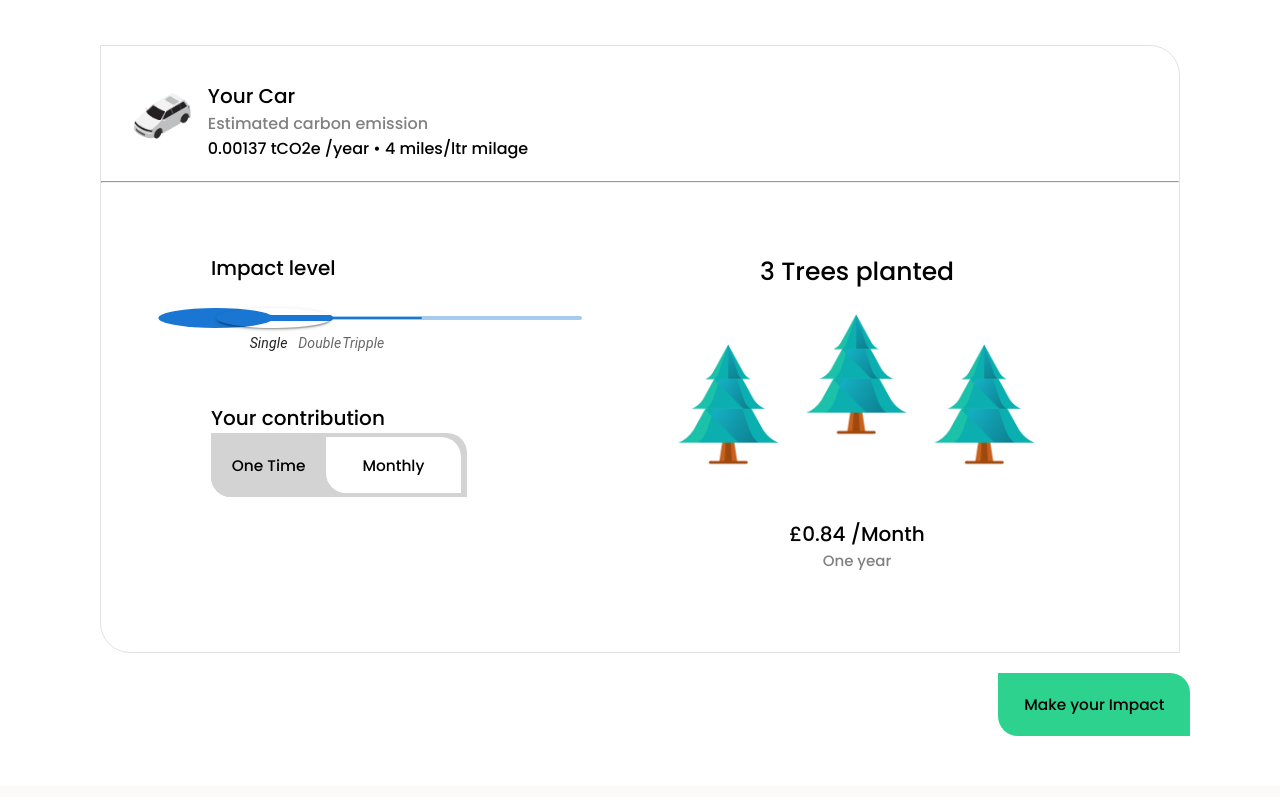
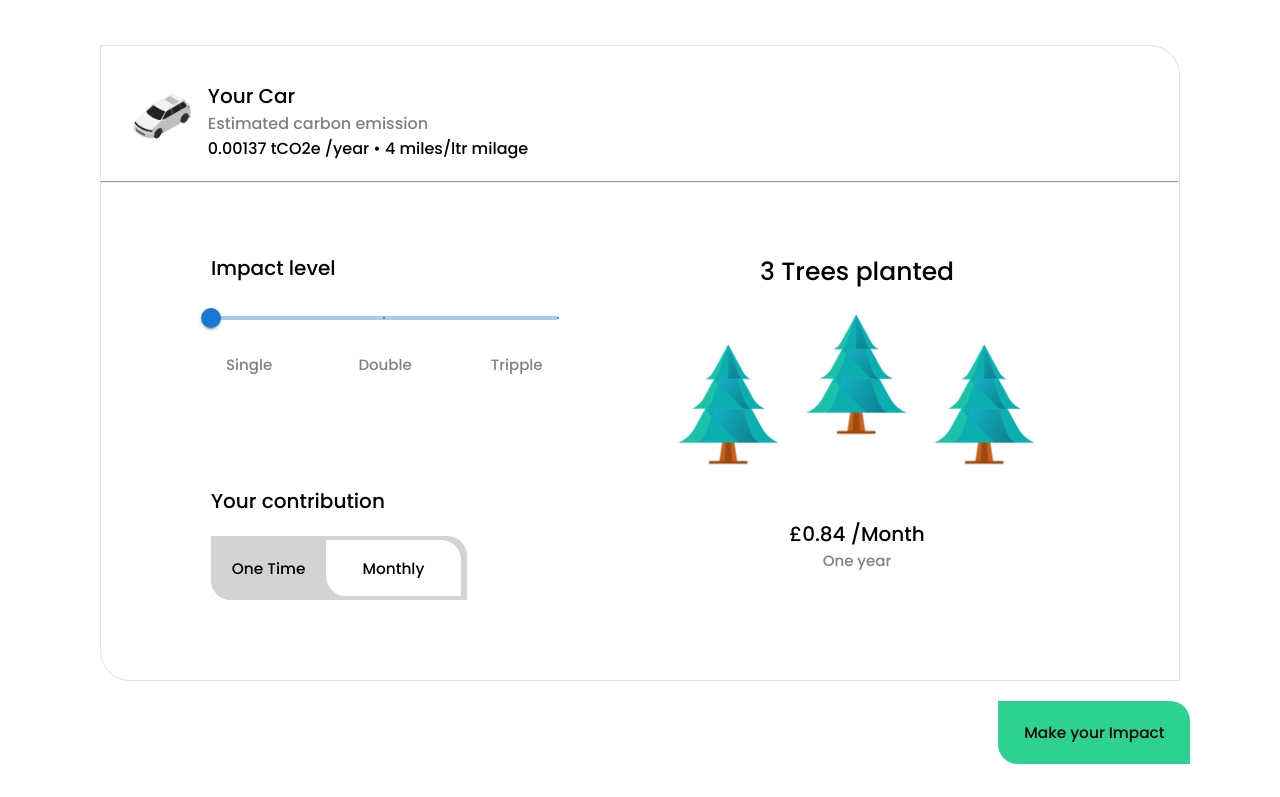
Before and after one commit to Aayshaparveen/neutrelle-demo, a React (Vite) app: page / in a window 1280 px wide. Shown: the part 1926-2723 px from the top of the page. Built offline with nearby package versions, Linux system fonts and the light colour scheme.

Commit message:
Add styling

```diff
--- a/src/Blog/style.css
+++ b/src/Blog/style.css
@@ -11,6 +11,7 @@
 }
 .blog-container1 {
   display: flex;
+  justify-content: space-between;
 }
 .Blog1 {
   display: flex;
@@ -135,6 +136,7 @@
 }
 .blog-container2 {
   display: flex;
+  justify-content: space-between;
   padding-top: 20px;
 }
 .Blog4 {
--- a/src/ContactUs/style.css
+++ b/src/ContactUs/style.css
@@ -90,7 +90,7 @@ form {
   font-style: normal;
 }
 form .css-1u3bzj6-MuiFormControl-root-MuiTextField-root {
-  width: 42vw;
+  width: 39vw;
 }
 .error-text{
   color: red;
--- a/src/Home/index.jsx
+++ b/src/Home/index.jsx
@@ -1,25 +1,7 @@
-import React from "react";
+import React, {useState} from "react";
 import "./style.css";
 import Slider from "@mui/material/Slider";
 const Home = () => {
-  const marks = [
-    {
-      value: 0,
-      label: "Single",
-    },
-    {
-      value: 20,
-      label: "Double",
-    },
-    {
-      value: 37,
-      label: "Tripple",
-    },
-  ];
-
-  function valuetext(value) {
-    return `${value}°C`;
-  }
 
   return (
     <>
@@ -41,7 +23,7 @@ const Home = () => {
             <img src="./image/illustration-car.png" />
           </div>
           <div className="side-img">
-            <img src="./image/illustration-landscape.png" />
+            <img src="./image/illustration-landscape-1-e1672209294981.png" />
           </div>
           <div className="bottom-text">
             <span className="How-it-works">How it works?</span>
@@ -107,45 +89,48 @@ const Home = () => {
             <div className="impact-box-1">
               <div className="impact-div">
                 <span className="Impact-level">Impact level</span>
-                <Slider
-                  aria-label="Custom marks"
-                  defaultValue={2}
-                  // valueLabelDisplay="auto"
-                  getAriaValueText={valuetext}
-                  step={3}
-                  marks={marks}
-                />
+                {/* <Slider defaultValue={30} aria-label="Disabled slider" /> */}
+                <Slider defaultValue={0} step={3} marks min={3} max={9}  />
+                <div className="lable-div">
+
+                <p className="first"> Single</p>
+                <p className="second">Double</p>
+                <p className="third">Tripple</p>
+                </div>
               </div>
               <div className="contribution-div">
-                <span class="Your-contribution">Your contribution</span>
+                <span className="Your-contribution">Your contribution</span>
                 <div className="Two-btn">
                   <button className="btn-one">One Time</button>
                   <button className="btn-two">Monthly</button>
                 </div>
               </div>
             </div>
+
             <div className="impact-box-2">
-              <span class="Trees-planted">3 Trees planted</span>
+              <span className="Trees-planted">3 Trees planted</span>
               <div className="Tree-img-box">
                 <img src="./image/icon-plant-1.png" className="Tree-img-1" />
                 <img src="./image/icon-plant-1.png" className="Tree-img-2" />
                 <img src="./image/icon-plant-1.png" className="Tree-img-3" />
               </div>
-              <span class="Month">£0.84 /Month</span>
-              <span class="One-year">One year</span>
+              <span className="Month">£0.84 /Month</span>
+              <span className="One-year">One year</span>
             </div>
           </div>
         </div>
         <button className="Make-your-Impact2">Make your Impact</button>
         <div className="Last-box">
           <div className="what-impact-div">
-            <span class="What-impacts-do-we-m">What impacts do we make?</span>
+            <span className="What-impacts-do-we-m">
+              What impacts do we make?
+            </span>
           </div>
 
           <div className="Four-img">
             <div className="Img1">
               <div className="Img1-span1">
-                <span class="Reforestation-in-the">
+                <span className="Reforestation-in-the">
                   Reforestation in the UK
                 </span>
               </div>
@@ -153,7 +138,7 @@ const Home = () => {
             </div>
             <div className="Img2">
               <div className="Img2-span2">
-                <span class="Closing-the-loop-for">
+                <span className="Closing-the-loop-for">
                   Closing the loop for Motorsport
                 </span>
               </div>
@@ -161,19 +146,19 @@ const Home = () => {
             </div>
             <div className="Img3">
               <div className="Img3-span3">
-                <span class="Fuelling-the-Future">Fuelling the Future</span>
+                <span className="Fuelling-the-Future">Fuelling the Future</span>
               </div>
               <img src="./image/icon-plant-1.png" />
             </div>
             <div className="Img4">
               <div className="Img4-span4">
-                <span class="Planting-for-People">Planting for People</span>
+                <span className="Planting-for-People">Planting for People</span>
               </div>
               <img src="./image/illustration-Fuelling-the-Future-1.png" />
             </div>
           </div>
           <div className="Details-box">
-            <span class="Find-out-more">Find out more</span>
+            <span className="Find-out-more">Find out more</span>
             <p className="Arrow">
               <img src="./image/icon-arrow.svg" />
             </p>
--- a/src/Home/style.css
+++ b/src/Home/style.css
@@ -60,7 +60,7 @@
 
 .side-img {
   margin-top: -850px;
-  margin-left: 400px;
+  margin-left: 600px;
   overflow: hidden;
 }
 .side-img img {
@@ -211,9 +211,9 @@
   background-color: #e2e2e2;
   height: 0px;
 }
-.css-14pt78w-MuiSlider-rail {
+/* .css-14pt78w-MuiSlider-rail {
   width: 37% !important;
-  /* padding: 0px !important; */
+  padding: 0px !important;
 }
 .css-1aznpnh-MuiSlider-root {
   padding: 0px !important;
@@ -228,7 +228,7 @@
 }
 .css-6cwnna-MuiSlider-mark {
   padding-left: 0px !important;
-}
+} */
 .bottombox {
   display: flex;
   justify-content: space-between;
@@ -245,14 +245,41 @@
   flex-direction: column;
   gap: 20px;
 }
+.css-187mznn-MuiSlider-root {
+  color: rgba(0, 0, 0, 0.1) !important;
+}
+.css-eg0mwd-MuiSlider-thumb:hover{
+  box-shadow: 0px rgba(0, 0, 0, 0.1) !important;
+}
+.lable-div {
+  display: flex;
+  margin-top: -15px;
+  color: gray;
+}
+.first {
+  font-size: 15px;
+  font-weight: normal;
+  width: 8vw;
+}
+.second {
+  font-size: 15px;
+  font-weight: normal;
+  width: 8vw;
+}
+.third {
+  font-size: 15px;
+  font-weight: normal;
+}
 .Impact-level {
   padding: 0px;
   font-size: 20px;
   font-style: normal;
 }
-.contribute-div {
+.contribution-div {
   display: flex;
   flex-direction: column;
+  margin-top: 45px;
+  gap: 20px;
 }
 .Your-contribution {
   padding: 0px;
@@ -385,7 +412,7 @@
   border-radius: 0px 25px;
   background-color: #fcf5eb;
 }
-.Img1-span1{
+.Img1-span1 {
   margin-left: -55px;
   width: 107px;
 }
@@ -401,7 +428,7 @@
   background-color: #e6f4fb;
   border-radius: 0px 25px;
 }
-.Img2-span2{
+.Img2-span2 {
   margin-left: -55px;
   width: 130px;
 }
@@ -416,7 +443,7 @@
   background-color: #fcfaea;
   border-radius: 0px 25px;
 }
-.Img3-span3{
+.Img3-span3 {
   margin-left: -32px;
   width: 85px;
 }
@@ -431,30 +458,30 @@
   background-color: #e9f9f1;
   border-radius: 0px 25px;
 }
-.Img4-span4{
+.Img4-span4 {
   margin-left: -40px;
   width: 86px;
 }
-.Planting-for-People{
+.Planting-for-People {
   font-size: 15px;
   font-style: normal;
   padding: 0px;
 }
-.Find-out-more{
+.Find-out-more {
   padding-left: 45%;
   font-size: 20px;
   font-style: normal;
 }
-.Details-box{
+.Details-box {
   padding: 40px 0px 0px 0px;
   display: flex;
-    align-items: center
+  align-items: center;
 }
-.Arrow{
+.Arrow {
   cursor: pointer;
-  color: black ;
+  color: black;
 }
-.Arrow img:hover{
+.Arrow img:hover {
   transform: rotate(45deg);
   transition: all 0.3s ease 0s;
 }
--- a/src/OurMission/index.jsx
+++ b/src/OurMission/index.jsx
@@ -126,7 +126,7 @@ const OurMission = () => {
             dioxide in the atmosphere.
           </h2>
           <br />
-          <span>- Ross Brawn</span>
+          <span className="Ross">- Ross Brawn</span>
           <div className="last-img-box2">
             <img src="./image/icon-quote-right-1.png"></img>
           </div>
--- a/src/OurMission/style.css
+++ b/src/OurMission/style.css
@@ -15,13 +15,13 @@
 }
 .left-img {
   margin-top: 16rem;
-  width: 241px;
+  width: 310px;
   height: 280px;
   margin-left: -0.5rem;
 }
 .right-img {
   margin-top: 0rem;
-  width: 241px;
+  width: 310px;
   margin-left: 9px;
   height: 280px;
 }
@@ -114,7 +114,7 @@
   width: 4vw;
 }
 .last-img-box2 {
-  margin: -10px 410px;
+  margin: -10px 590px;
 }
 .last-img-box2 img {
   width: 4vw;
@@ -126,7 +126,7 @@
   text-align: center;
   font-weight: 500;
 }
-span {
+.Ross {
   padding-left: 45%;
   font-size: 20px;
   font-style: italic;
```
Also changed, not shown: public/image/illustration-landscape-1-e1672209294981.png (added). Lines whose indentation alone changed are shown as unchanged.
